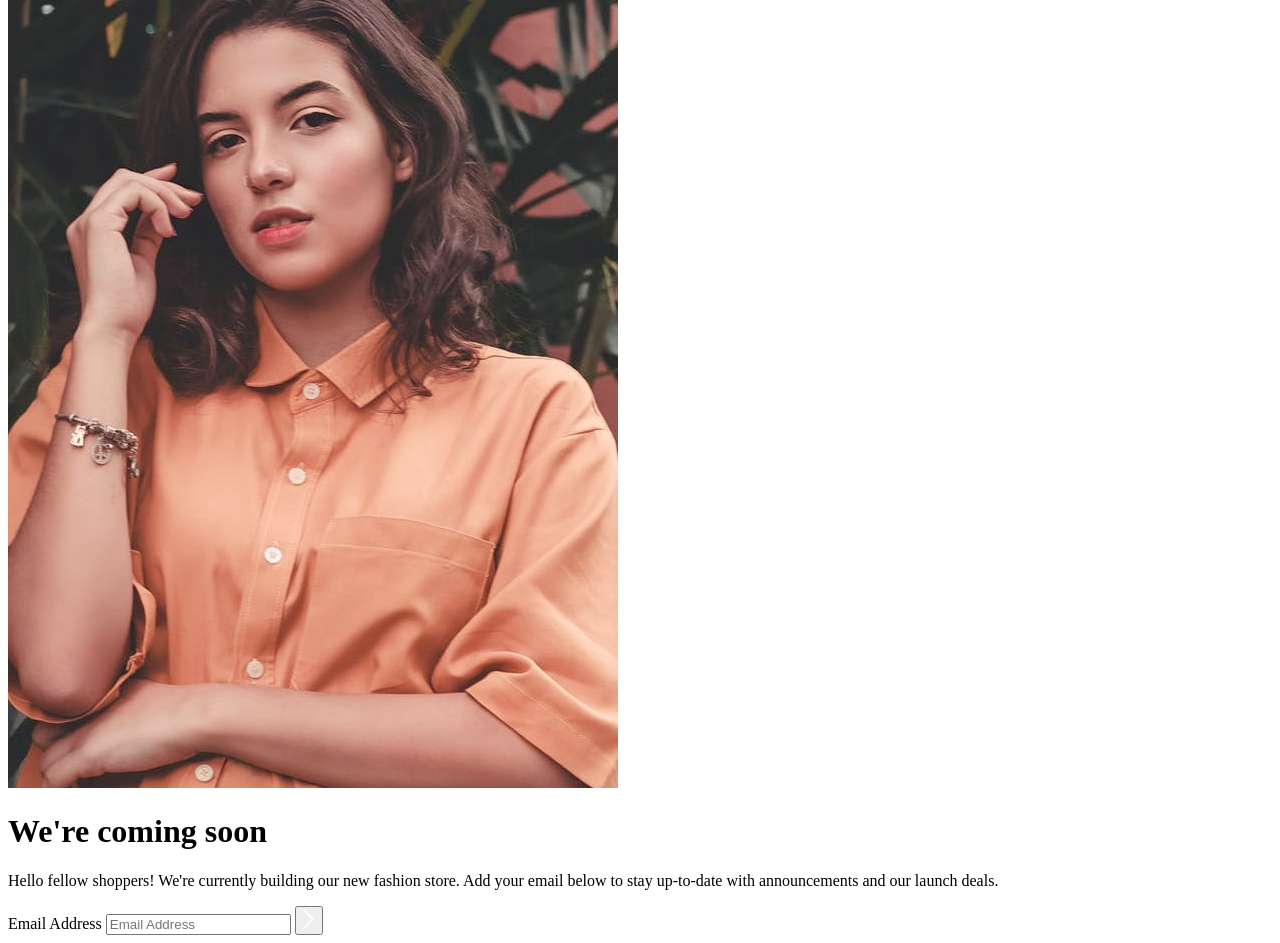
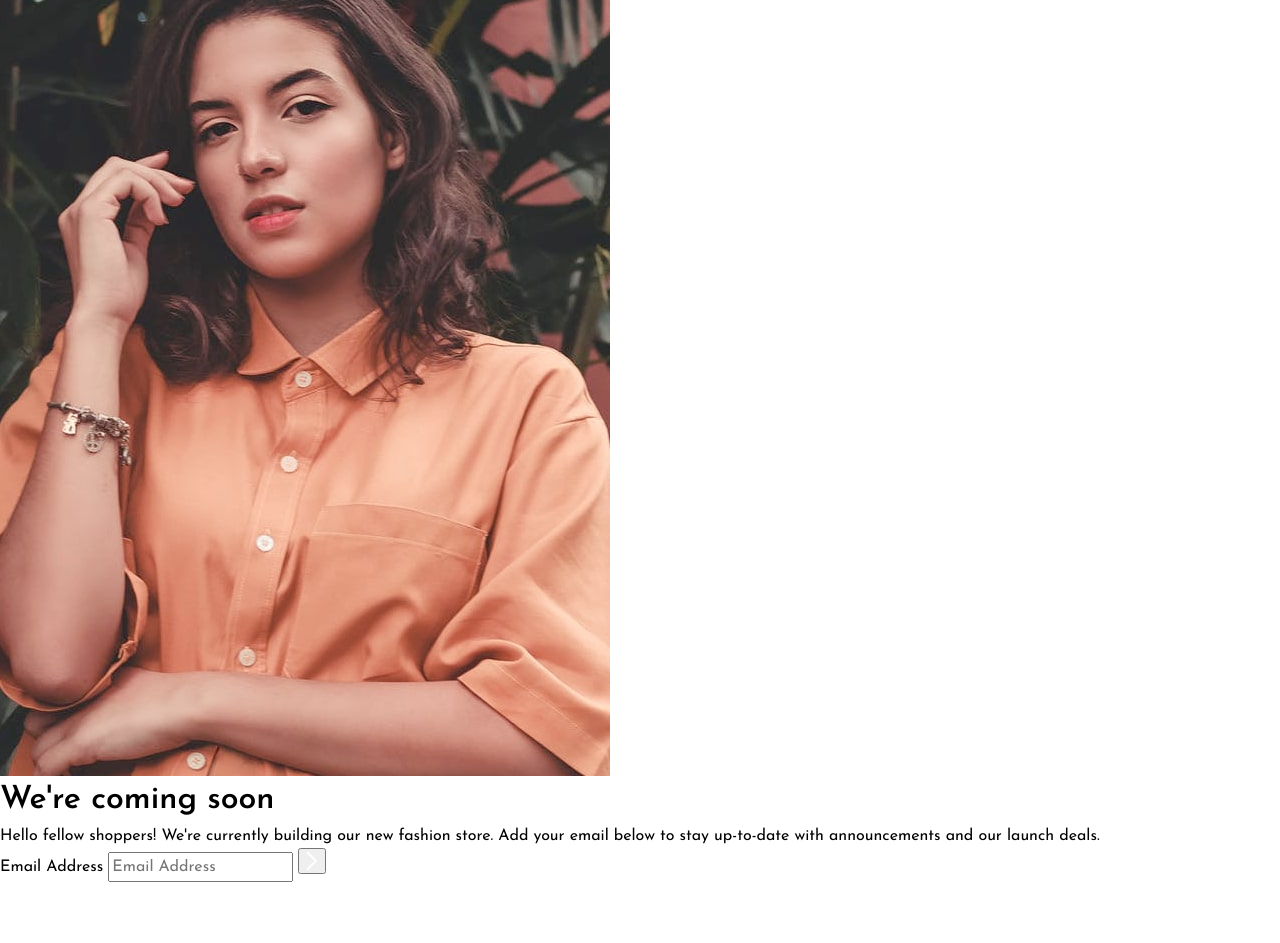
Before and after one commit to FraCav99/base-apparel-coming-soon, a plain HTML site: page index.html in a window 1280 px wide. Shown: the part 57-1000 px from the top of the page. After the commit the page ends 939 px from the top, so only its background shows below. Drawn offline with Linux system fonts and the light colour scheme.

Commit message:
styles: add globals and initial styles

```diff
--- /dev/null
+++ b/css/globals.css
@@ -0,0 +1,90 @@
+:root {
+  --font-family: "Josefin Sans", sans-serif;
+  --fw-300: 300;
+  --fw-600: 600;
+  --fluid-40-64: clamp(2.5rem, 1.9783rem + 2.6087vw, 4rem);
+  --fluid-14-16: clamp(0.875rem, 0.8315rem + 0.2174vw, 1rem);
+
+  --white: hsl(0, 0%, 100%);
+  --desatured-red: hsl(0, 36%, 70%);
+  --soft-red: hsl(0, 93%, 68%);
+  --dark-grayish-red: hsl(0, 6%, 24%);
+
+  --linear-gradient-1: linear-gradient(
+    135deg,
+    hsl(0, 0%, 100%),
+    hsl(0, 100%, 98%)
+  );
+  --linear-gradient-2: linear-gradient(
+    135deg,
+    hsl(0, 80%, 86%),
+    hsl(0, 74%, 74%)
+  );
+
+  --box-shadow-btn: 0 15px 20px 0 hsl(0, 40%, 60% / 24.76%);
+}
+
+/* 1. Use a more-intuitive box-sizing model */
+*,
+*::before,
+*::after {
+  box-sizing: border-box;
+}
+
+/* 2. Remove default margin */
+* {
+  margin: 0;
+}
+
+/* 3. Enable keyword animations */
+@media (prefers-reduced-motion: no-preference) {
+  html {
+    interpolate-size: allow-keywords;
+  }
+}
+
+body {
+  /* 4. Add accessible line-height */
+  line-height: 1.5;
+  /* 5. Improve text rendering */
+  -webkit-font-smoothing: antialiased;
+}
+
+/* 6. Improve media defaults */
+img,
+picture,
+svg {
+  display: block;
+  max-width: 100%;
+}
+
+/* 7. Inherit fonts for form controls */
+input,
+button {
+  font: inherit;
+}
+
+/* 8. Avoid text overflows */
+p,
+h1,
+h2,
+h3,
+h4,
+h5,
+h6 {
+  overflow-wrap: break-word;
+}
+
+/* 9. Improve line wrapping */
+p {
+  text-wrap: pretty;
+}
+
+h1,
+h2,
+h3,
+h4,
+h5,
+h6 {
+  text-wrap: balance;
+}
--- /dev/null
+++ b/css/style.css
@@ -0,0 +1,5 @@
+body {
+  font-family: var(--font-family);
+  font-optical-sizing: auto;
+  font-style: normal;
+}
--- a/index.html
+++ b/index.html
@@ -9,6 +9,17 @@
       sizes="32x32"
       href="./images/favicon-32x32.png"
     />
+    <!-- Google Fonts -->
+    <link rel="preconnect" href="https://fonts.googleapis.com" />
+    <link rel="preconnect" href="https://fonts.gstatic.com" crossorigin />
+    <link
+      href="https://fonts.googleapis.com/css2?family=Josefin+Sans:wght@300;400;600&display=swap"
+      rel="stylesheet"
+    />
+
+    <!-- Custom stylesheets -->
+    <link rel="stylesheet" href="css/globals.css" />
+    <link rel="stylesheet" href="css/style.css" />
     <title>Frontend Mentor | Base Apparel coming soon page</title>
   </head>
   <body>
```
